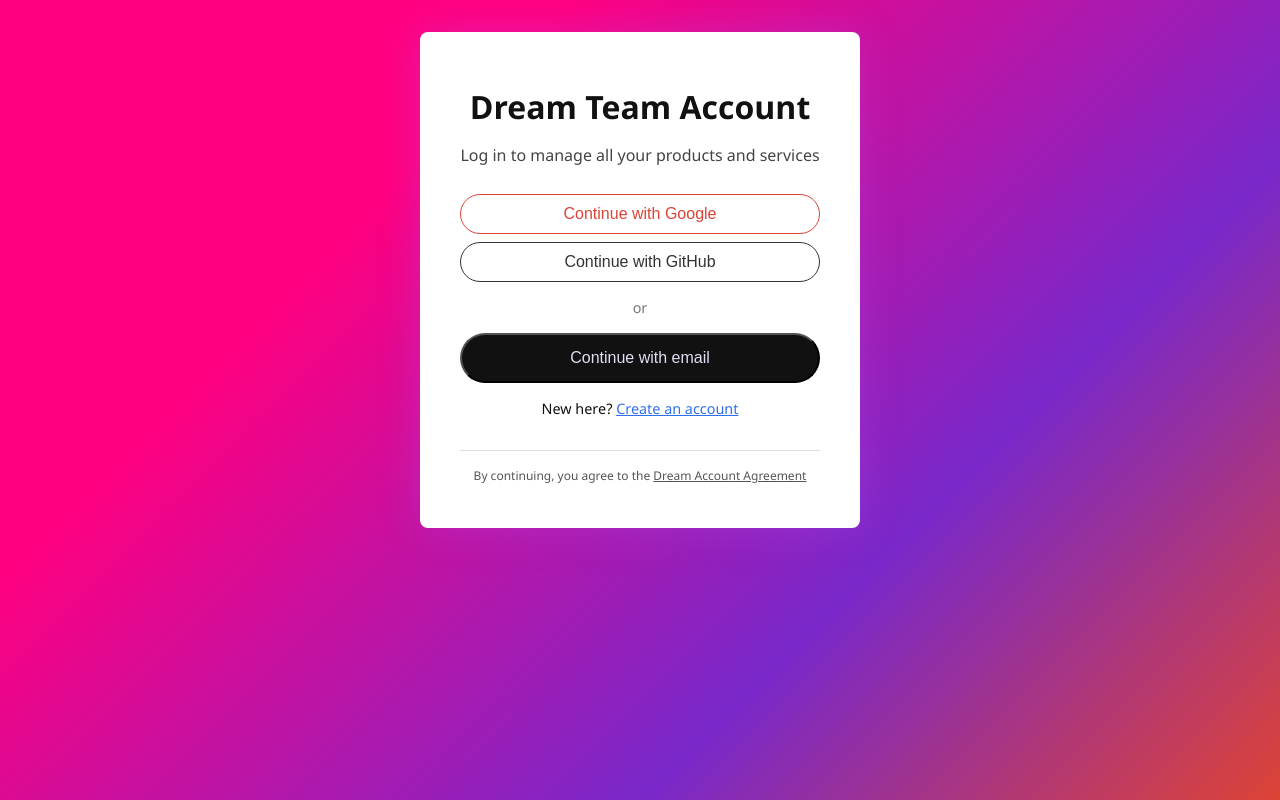
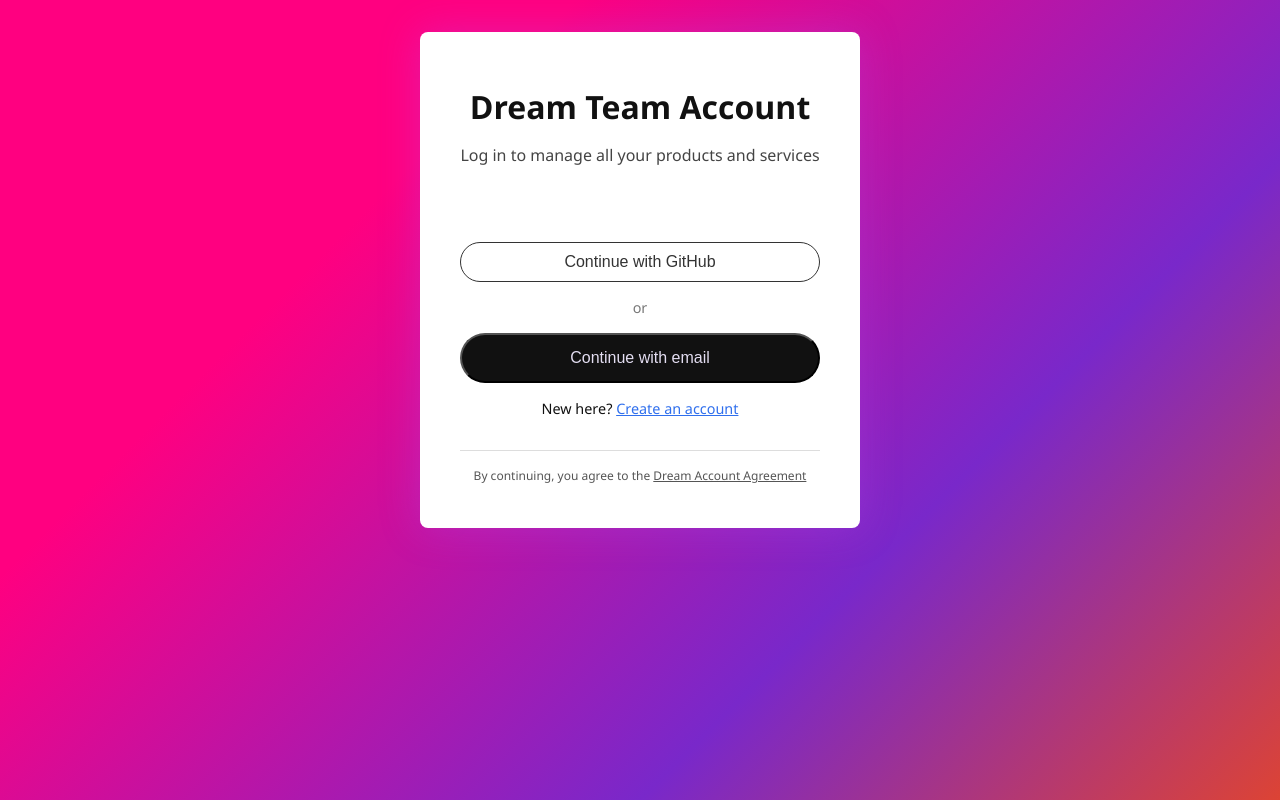
Before and after one commit to YanaBocharova/react_api, a React (Create React App) app: page /signin in a window 1280 px wide. Shown: the top 800 px of the page. Built offline with nearby package versions, Linux system fonts and the light colour scheme.

Commit message:
Feature/ajustmenu

```diff
--- a/package.json
+++ b/package.json
@@ -3,11 +3,13 @@
   "version": "0.1.0",
   "private": true,
   "dependencies": {
+    "@react-oauth/google": "^0.13.5",
     "@testing-library/dom": "^10.4.1",
     "@testing-library/jest-dom": "^6.9.1",
     "@testing-library/react": "^16.3.1",
     "@testing-library/user-event": "^13.5.0",
     "axios": "^1.13.2",
+    "jwt-decode": "^4.0.0",
     "react": "^19.2.3",
     "react-dom": "^19.2.3",
     "react-router-dom": "^7.11.0",
--- a/src/index.js
+++ b/src/index.js
@@ -2,14 +2,18 @@ import ReactDOM from 'react-dom/client';
 import './index.css';
 import App from './App';
 import { BrowserRouter } from "react-router-dom";
+import { GoogleOAuthProvider } from "@react-oauth/google"; // import provider
 import reportWebVitals from './reportWebVitals';
 
+const clientId = "YOUR_GOOGLE_CLIENT_ID.apps.googleusercontent.com"; // replace with your actual Google client ID
 
 const root = ReactDOM.createRoot(document.getElementById("root"));
 root.render(
-  <BrowserRouter>
-    <App />
-  </BrowserRouter>
+  <GoogleOAuthProvider clientId={clientId}>
+    <BrowserRouter>
+      <App />
+    </BrowserRouter>
+  </GoogleOAuthProvider>
 );
 
 reportWebVitals();
--- a/src/pages/SignInPage.js
+++ b/src/pages/SignInPage.js
@@ -2,6 +2,8 @@ import React, { useState } from "react";
 import axios from "axios";
 import "../styles/SignInPage.css";
 import { useNavigate } from "react-router-dom";
+import { GoogleLogin } from "@react-oauth/google";
+import { jwtDecode } from "jwt-decode"; // fixed import
 
 const SignInPage = () => {
   const [showEmailForm, setShowEmailForm] = useState(false);
@@ -9,18 +11,21 @@ const SignInPage = () => {
   const [email, setEmail] = useState("");
   const [password, setPassword] = useState("");
 
+  const navigate = useNavigate();
+
+  // Show login form
   const handleLoginWithEmail = () => {
     setMode("login");
     setShowEmailForm(true);
   };
 
-  const navigate = useNavigate();
-
+  // Show create account form
   const handleCreateAccount = () => {
     setMode("create");
     setShowEmailForm(true);
   };
 
+  // Go back to default view
   const handleBack = () => {
     setShowEmailForm(false);
     setMode(null);
@@ -28,6 +33,7 @@ const SignInPage = () => {
     setPassword("");
   };
 
+  // Submit email/password login or account creation
   const handleSubmit = async () => {
     if (!email || !password) {
       alert("Please enter both email and password");
@@ -35,35 +41,26 @@ const SignInPage = () => {
     }
 
     if (mode === "login") {
-       try
-       {
+      try {
         const resp = await axios.post(
           "http://localhost:5106/api/v1/Accounts/signin",
-               {
-                 email: email,
-                 password: password
-               }
+          { email, password }
         );
-              if (resp.status === 200)
+
+        if (resp.status === 200) {
           navigate("/usersignin");
-               else {
+        } else {
           alert("Login failed. Check console for details.");
           console.log("Login failed:", resp);
         }
-
       } catch (error) {
         console.log(error.response || error);
-        };
-
+      }
     } else if (mode === "create") {
-      try
-      {
+      try {
         const response = await axios.post(
           "http://localhost:5106/api/v1/Accounts",
-            {
-              email: email,
-              password: password
-            }
+          { email, password }
         );
 
         if (response.status === 200) {
@@ -74,12 +71,37 @@ const SignInPage = () => {
           alert("Account creation failed. Check console for details.");
           console.log("Account creation failed:", response);
         }
-
       } catch (error) {
         console.error("Error creating account:", error.response || error);
         alert("Failed to create account. Check console for details.");
       }
     }
+  };
+
+  // Google login success
+  const handleGoogleSuccess = (credentialResponse) => {
+    const decoded = jwtDecode(credentialResponse.credential); // fixed usage
+    console.log("Google user:", decoded);
+
+    // Send token to backend for login / registration
+    axios
+      .post("http://localhost:5106/api/v1/Accounts/google", {
+        token: credentialResponse.credential,
+      })
+      .then((res) => {
+        console.log("Google login success:", res.data);
+        navigate("/usersignin");
+      })
+      .catch((err) => {
+        console.error("Google login error:", err.response || err);
+        alert("Google login failed. Check console for details.");
+      });
+  };
+
+  // Google login failure
+  const handleGoogleError = () => {
+    console.log("Google login failed");
+    alert("Google login failed. Try again.");
   };
 
   return (
@@ -101,7 +123,13 @@ const SignInPage = () => {
               Log in to manage all your products and services
             </p>
 
-            <button className="btn btn-google"> Continue with Google</button>
+            {/* Google Login */}
+            <GoogleLogin
+              onSuccess={handleGoogleSuccess}
+              onError={handleGoogleError}
+            />
+
+            {/* GitHub login placeholder */}
             <button className="btn btn-github"> Continue with GitHub</button>
 
             <div className="or-separator">or</div>
```
Also changed, not shown: src/pages/Dashboard/UserSignin.jsx (line endings or trailing spaces), 1 other file (tests, documents, lock files or other folders). Lines whose indentation alone changed are shown as unchanged.
